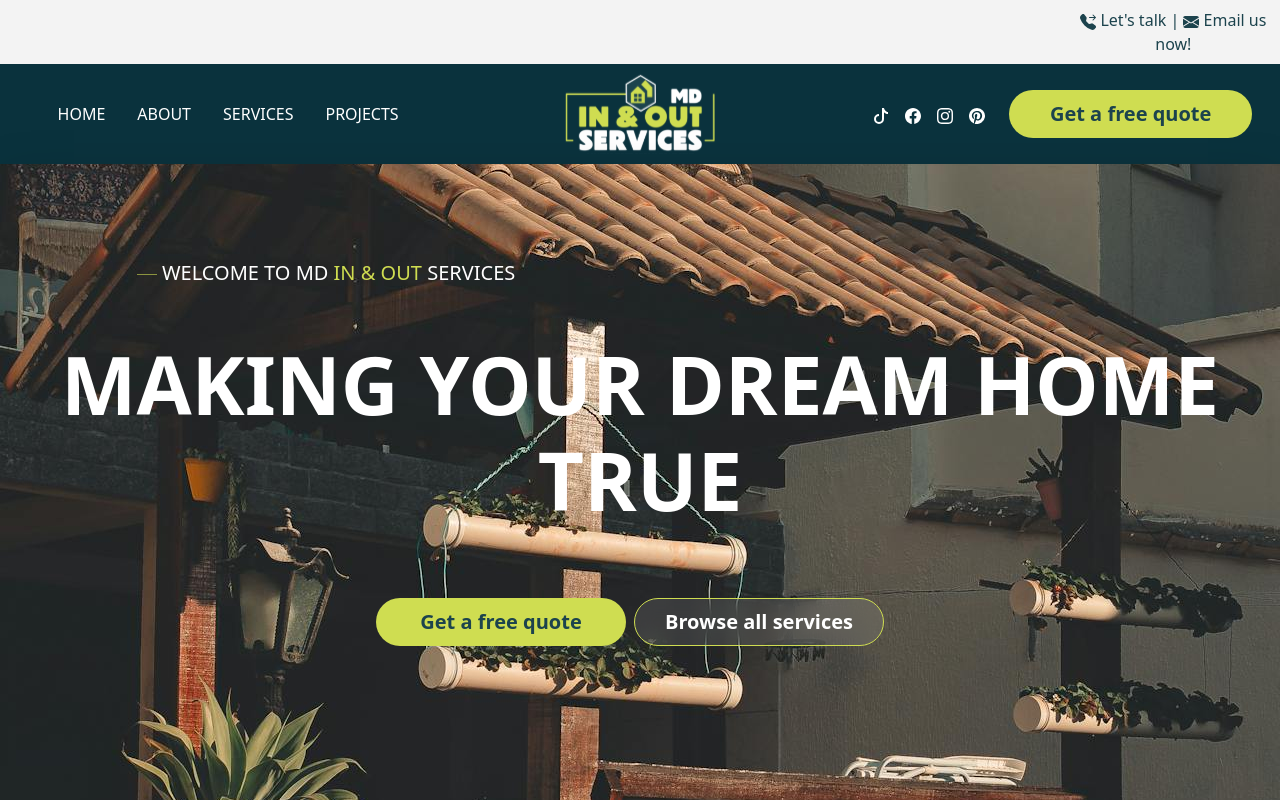
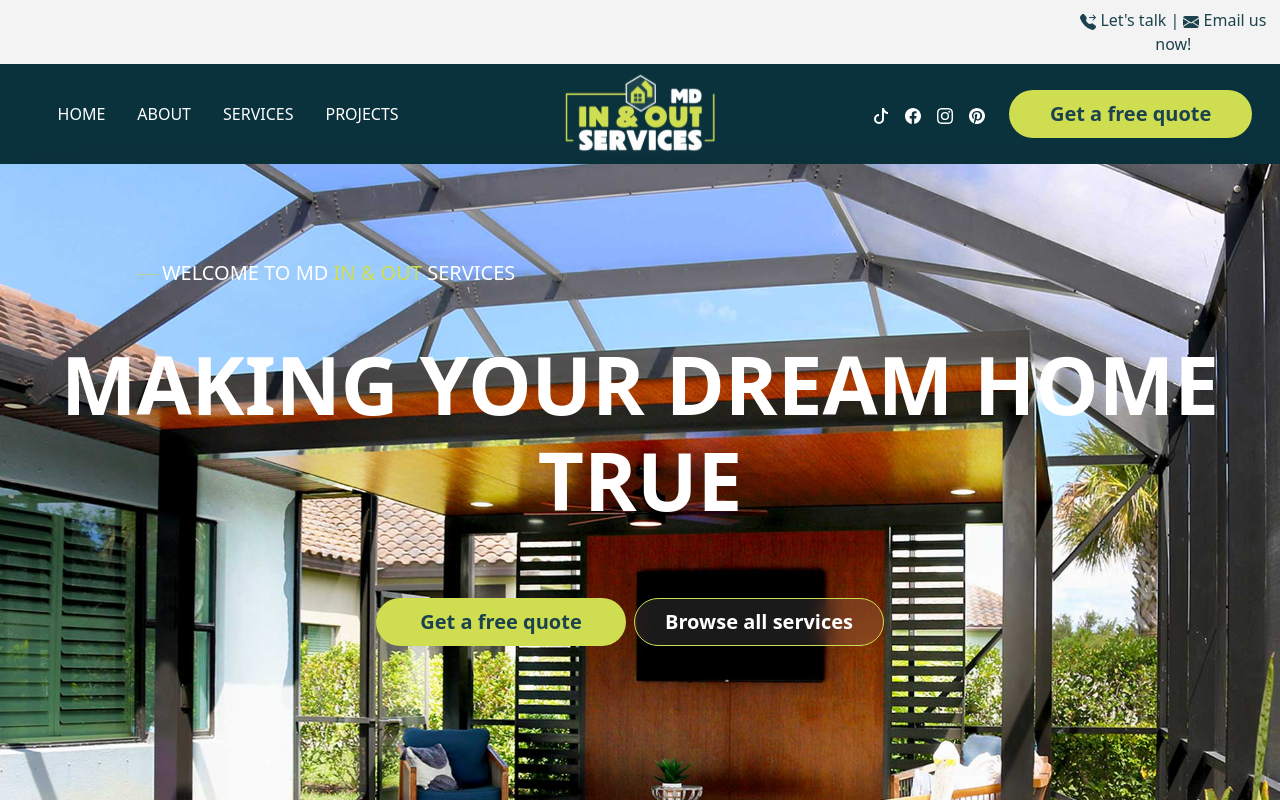
Before and after one commit to yohanJS/mdinandoutserv, a Vue app: page / in a window 1280 px wide. Shown: the top 800 px of the page. Built offline with nearby package versions, Linux system fonts and the light colour scheme.

Commit message:
added new bg for hero section

```diff
--- a/src/components/HeroSection.vue
+++ b/src/components/HeroSection.vue
@@ -2,7 +2,7 @@
   <div class="container-fluid p-0 bg-color minvh-100">
     <div class="row g-0">
       <div class="col-md-12 shadow-lg position-relative">
-        <img src="../assets/bg-forNow.jpg" alt="Background Image" class="img-fluid"
+        <img src="../assets/bgMdInAndOut.jpg" alt="Background Image" class="img-fluid"
           style="object-fit: cover; width: 100%; height: 100vh;">
 
         <div class="row text-center text-white m-0 pb-5"
```
Also changed, not shown: src/assets/bgMdInAndOut.jpg (added).
